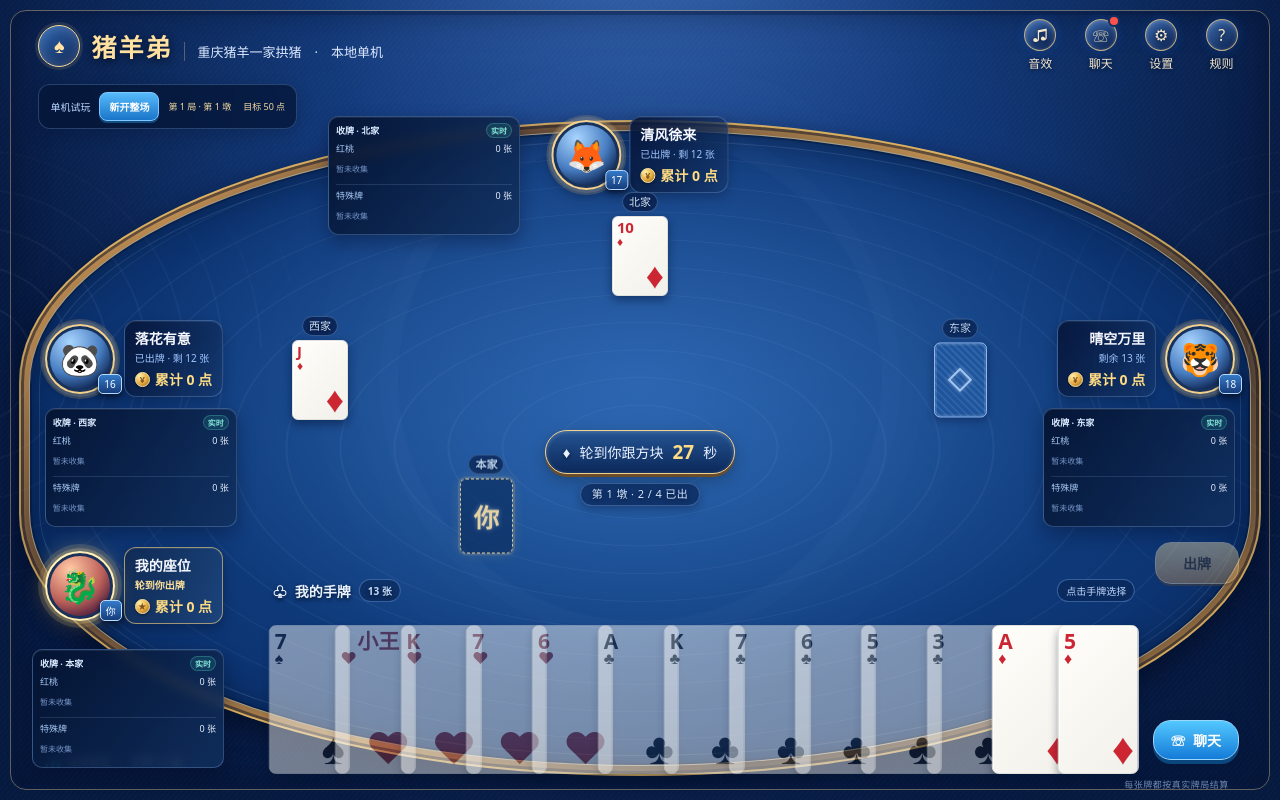
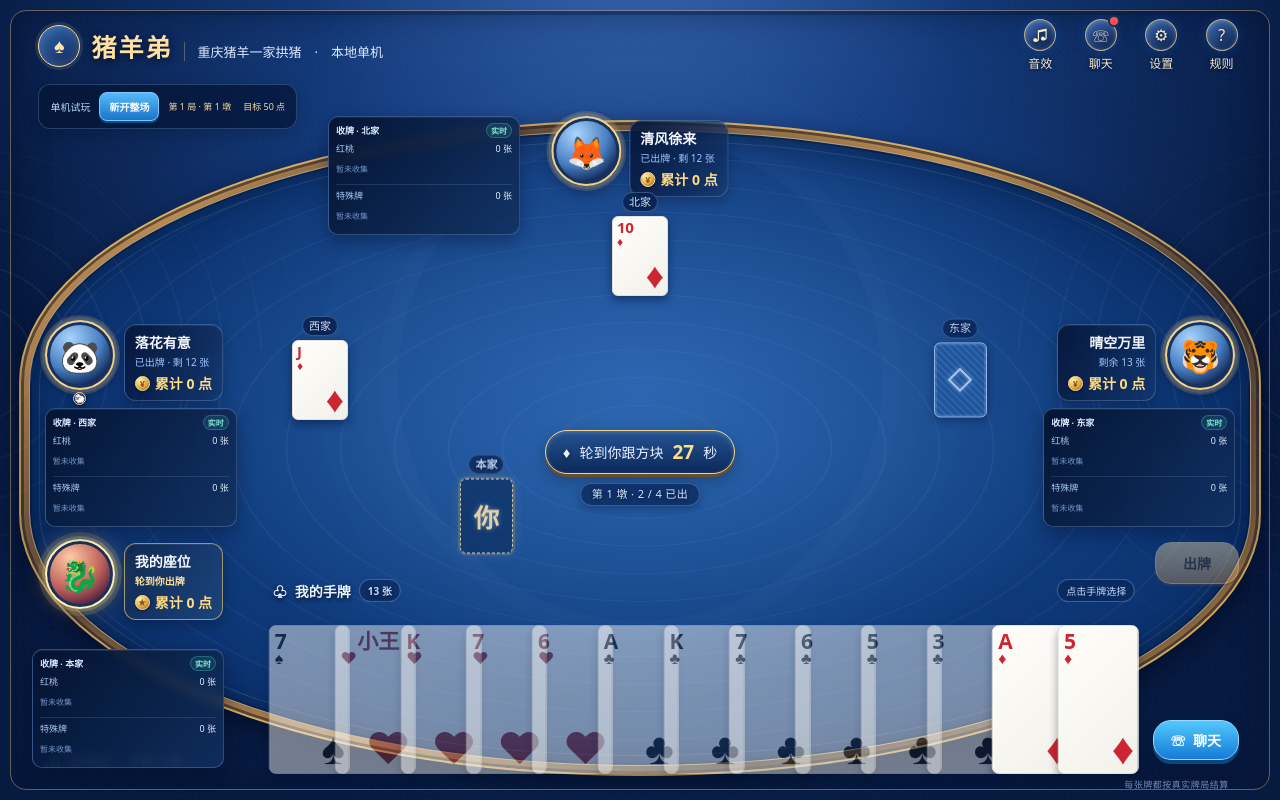
Before and after one commit to spanner1106/-, a website: page pig-sheep-online-project/public/local.html in a window 1280 px wide. Drawn offline with Linux system fonts and the light colour scheme.

Commit message:
Add files via upload

```diff
--- a/pig-sheep-online-project/public/local.html
+++ b/pig-sheep-online-project/public/local.html
@@ -42,7 +42,10 @@
   .seat.south{left:3.5%;bottom:22%;}
   .avatar{width:clamp(43px,6.5vw,70px);height:clamp(43px,6.5vw,70px);border-radius:50%;position:relative;display:grid;place-items:center;flex:0 0 auto;background:radial-gradient(circle at 35% 25%,#a9d5ff,#477dc1 48%,#112957 75%);border:2px solid #f4d18b;box-shadow:0 0 0 3px #ffffff1b,0 0 0 5px #dcb66a35,inset 0 0 0 3px #19325b;color:white;font-size:clamp(20px,3vw,32px)}
   .avatar.self{background:radial-gradient(circle at 35% 25%,#ffc8a3,#ba5e58 50%,#4a1f3d 78%)}
-  .lvl{position:absolute;right:-9px;bottom:-2px;font-size:10px;border-radius:5px;padding:2px 5px;background:linear-gradient(#357ac8,#163c7c);border:1px solid #b6dbff;color:#fff;box-shadow:0 2px 5px #07142e}
+  .avatar-wrap{position:relative;display:flex;flex:0 0 auto;flex-direction:column;align-items:center;justify-content:flex-start;gap:2px}
+  .avatar-specials{height:13px;min-width:14px;display:flex;align-items:center;justify-content:center;gap:2px;white-space:nowrap;line-height:1}
+  .avatar-specials:empty{min-width:0}
+  .special-marker{display:inline-grid;place-items:center;width:13px;height:13px;border:1px solid #f4d28a;border-radius:50%;background:linear-gradient(145deg,#153f78,#061b43);box-shadow:0 1px 3px #020b1e80;font-size:9px;line-height:1}
   .seat-info{min-width:82px;padding:7px 10px;border:1px solid rgba(137,184,241,.32);border-radius:12px;background:linear-gradient(115deg,rgba(6,22,58,.9),rgba(23,61,117,.58));box-shadow:inset 0 1px 0 #ffffff14}
   .seat-name{font-size:clamp(10px,1.2vw,14px);font-weight:750;white-space:nowrap;color:#f5f7ff}
   .seat-state{font-size:10px;color:#9fc6ff;margin-top:2px;white-space:nowrap}
@@ -155,7 +158,6 @@
     .seat{gap:4px}
     .seat.north{top:7%;left:50%;gap:4px}
     .seat.north .avatar{width:31px;height:31px;font-size:15px}
-    .seat.north .lvl{font-size:8px;padding:1px 3px;right:-5px}
     .seat.north .seat-info{min-width:82px;padding:4px 6px;border-radius:8px}
     .seat.west{top:26%;left:max(1.5%,env(safe-area-inset-left))}
     .seat.east{top:26%;right:max(1.5%,env(safe-area-inset-right))}
@@ -573,19 +575,19 @@
   </section>
 
   <section class="seat north" aria-label="北家玩家">
-    <div class="avatar">🦊<span class="lvl">17</span></div>
+    <div class="avatar-wrap"><div class="avatar">🦊</div><div class="avatar-specials" id="northAvatarSpecials" aria-label="已打出的猪羊"></div></div>
     <div class="seat-info"><div class="seat-name">清风徐来</div><div class="seat-state" id="northState">本局先手 · 任意牌领出</div><div class="seat-score"><span class="coin">¥</span><span>累计 <b id="northPoints">0</b> 点</span></div></div>
   </section>
   <section class="seat west" aria-label="西家玩家">
-    <div class="avatar">🐼<span class="lvl">16</span></div>
+    <div class="avatar-wrap"><div class="avatar">🐼</div><div class="avatar-specials" id="westAvatarSpecials" aria-label="已打出的猪羊"></div></div>
     <div class="seat-info"><div class="seat-name">落花有意</div><div class="seat-state">等待出牌</div><div class="seat-score"><span class="coin">¥</span><span>累计 <b id="westPoints">0</b> 点</span></div></div>
   </section>
   <section class="seat east" aria-label="东家玩家">
-    <div class="avatar">🐯<span class="lvl">18</span></div>
+    <div class="avatar-wrap"><div class="avatar">🐯</div><div class="avatar-specials" id="eastAvatarSpecials" aria-label="已打出的猪羊"></div></div>
     <div class="seat-info"><div class="seat-name">晴空万里</div><div class="seat-state">等待出牌</div><div class="seat-score"><span class="coin">¥</span><span>累计 <b id="eastPoints">0</b> 点</span></div></div>
   </section>
   <section class="seat south" aria-label="本家玩家">
-    <div class="avatar self">🐉<span class="lvl">你</span></div>
+    <div class="avatar-wrap"><div class="avatar self">🐉</div><div class="avatar-specials" id="southAvatarSpecials" aria-label="已打出的猪羊"></div></div>
     <div class="seat-info"><div class="seat-name">我的座位</div><div class="seat-state" id="selfState">请跟出梅花</div><div class="seat-score"><span class="coin">★</span><span>累计 <b id="southPoints">0</b> 点</span></div></div>
   </section>
 
@@ -818,6 +820,16 @@
     if(panel && freshCards.length){panel.classList.remove('updated');void panel.offsetWidth;panel.classList.add('updated');clearTimeout(panel.updateTimer);panel.updateTimer=setTimeout(()=>panel.classList.remove('updated'),850);}
   }
   function renderAllCaptures(){for(const key of visualOrder)renderCapture(key);}
+  function renderSpecialBadges(){
+    for(const key of visualOrder){
+      const row=$(`${key}AvatarSpecials`);
+      if(!row) continue;
+      const badges=[];
+      if(publicSpecialOwners.pig===key) badges.push('<span class="special-marker pig-marker" title="本局已打出猪">🐷</span>');
+      if(publicSpecialOwners.sheep===key) badges.push('<span class="special-marker sheep-marker" title="本局已打出羊">🐑</span>');
+      row.innerHTML=badges.join('');
+    }
+  }
   function renderScores(){
     for(const key of visualOrder){const el=$(`${key}Points`);if(el)el.textContent=players[key].points;}
     $('targetMeta').textContent=`目标 ${matchTargetPoint} 点`;
@@ -962,7 +974,7 @@
       $('statusText').textContent='整场游戏结束';$('statusIcon').textContent='🏆';$('timer').textContent='✓';$('timerUnit').textContent='';
     }
   }
-  function renderAll(){renderHand();renderTrick();renderAllCaptures();renderScores();updateSeatStates();updateStatus();}
+  function renderAll(){renderHand();renderTrick();renderAllCaptures();renderScores();updateSeatStates();updateStatus();renderSpecialBadges();}
   function stopTimers(){clearTimeout(botTimer);clearTimeout(trickTimer);clearInterval(userTurnTimer);botTimer=null;trickTimer=null;userTurnTimer=null;}
   function startUserTurnTimer(){
     clearInterval(userTurnTimer);secondsLeft=30;updateStatus();
@@ -1169,6 +1181,7 @@
     publicSeenIds.add(cardId(card));
     if(card.id==='S-Q') publicSpecialOwners.pig=playerKey;
     if(card.id==='D-J') publicSpecialOwners.sheep=playerKey;
+    renderSpecialBadges();
     playCardSound();
     lastPlayedPlayer=playerKey;lastPlayedCardId=card.id;lastPlayAnimationUntil=Date.now()+360;
     player.hand.splice(index,1);
```
Also changed, not shown: pig-sheep-online-project/public/online.html (+10 -2 lines).
